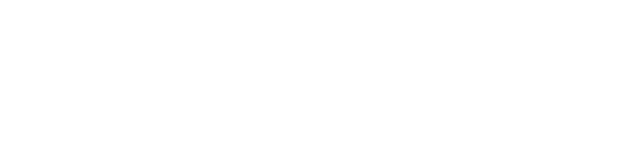
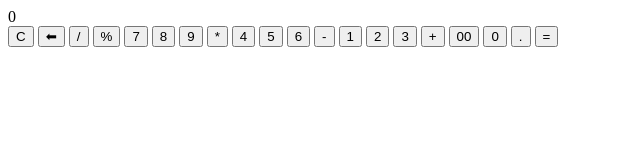
Before and after one commit to federicomontero86/JS-Project-Calculator, a plain HTML site: page index.html in a window 1280 px wide. Shown: the whole page, without its empty margins (0-640 px from the left). Drawn offline with Linux system fonts and the light colour scheme.

Commit message:
HTML structure

```diff
--- a/index.html
+++ b/index.html
@@ -8,6 +8,36 @@
     <link rel="stylesheet" href="./styles.css" />
   </head>
   <body>
+    <main class="container">
+      <section id="Display-area">
+        <div class="currentInput"></div>
+        <div class="answerScreen">0</div>
+      </section>
+      <section class="keypad-btns">
+        <button type="button" class="fun_btn" id="clear" value="">C</button>
+        <button type="button" class="fun_btn" id="erase" value="">
+          &#11013;
+        </button>
+        <button type="button" class="fun_btn" value="/">/</button>
+        <button type="button" class="fun_btn" value="%">%</button>
+        <button type="button" class="num_btn" value="7">7</button>
+        <button type="button" class="num_btn" value="8">8</button>
+        <button type="button" class="num_btn" value="9">9</button>
+        <button type="button" class="fun_btn" value="*">*</button>
+        <button type="button" class="num_btn" value="4">4</button>
+        <button type="button" class="num_btn" value="5">5</button>
+        <button type="button" class="num_btn" value="6">6</button>
+        <button type="button" class="fan_btn" value="-">-</button>
+        <button type="button" class="num_btn" value="1">1</button>
+        <button type="button" class="num_btn" value="2">2</button>
+        <button type="button" class="num_btn" value="3">3</button>
+        <button type="button" class="fan_btn" value="+">+</button>
+        <button type="button" class="num_btn" value="00">00</button>
+        <button type="button" class="num_btn" value="0">0</button>
+        <button type="button" class="num_btn" value=".">.</button>
+        <button type="button" class="fun_btn" id="evaluate" value="">=</button>
+      </section>
+    </main>
     <script src="./script.js"></script>
   </body>
 </html>
--- a/script.js
+++ b/script.js
@@ -0,0 +1,4 @@
+const add = (n1, n2) => n1 + n2;
+const multiply = (n1, n2) => n1 * n2;
+const substract = (n1, n2) => n1 - n2;
+const divide = (n1, n2) => n1 / n2;
```
